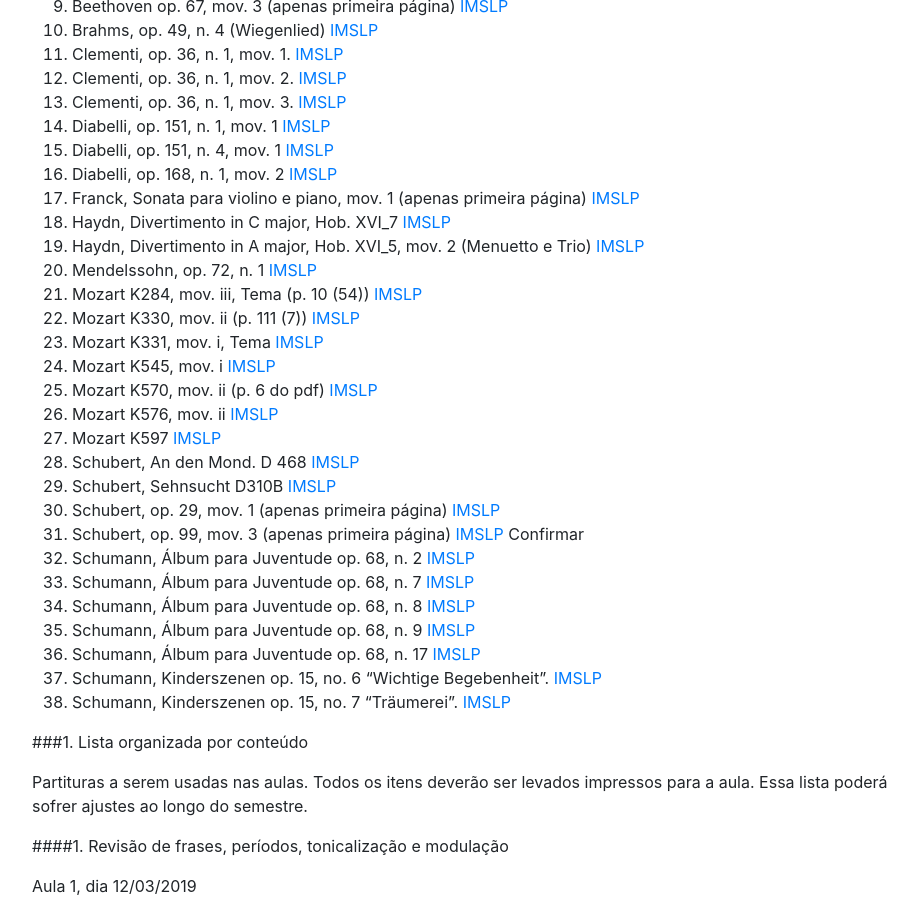
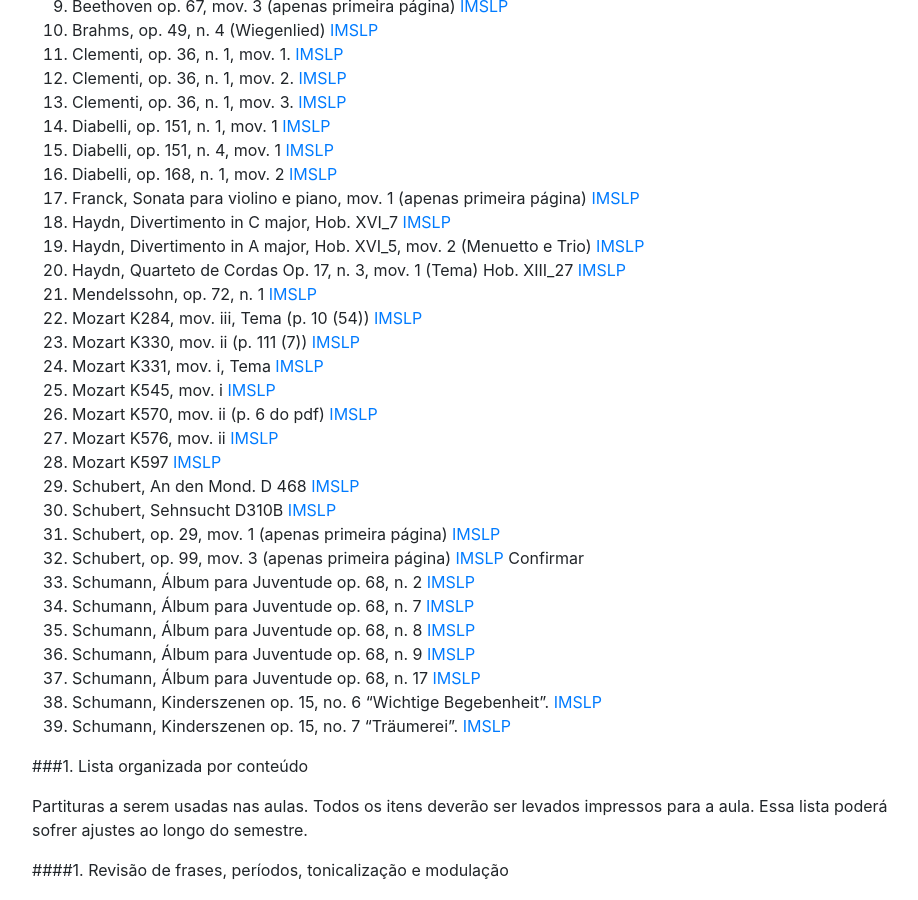
Before and after one commit to kroger/genosmus, a Jekyll site: the page built from _marcos/musa71.md, in a window 1280 px wide and 900 px high, scrolled down 2793 px. Shown: the whole window, without its empty margins (68-986 px from the left). Built offline with Jekyll 4.4.1, drawn with Linux system fonts in a browser that asks for light colours; the table of contents is made by our own code.

Commit message:
Atualização de exemplos

```diff
--- a/_marcos/musa71.md
+++ b/_marcos/musa71.md
@@ -142,6 +142,7 @@
 1. Franck, Sonata para violino e piano, mov. 1 (apenas primeira página) [IMSLP](http://ks.imslp.net/files/imglnks/usimg/0/05/IMSLP83742-PMLP04994-CFranck_Violin_Sonata.pdf)
 1. Haydn, Divertimento in C major, Hob. XVI_7 [IMSLP](http://ks4.imslp.info/files/imglnks/usimg/e/ee/IMSLP00110-Piano_Sonata_No_7_in_C.pdf)
 1. Haydn, Divertimento in A major, Hob. XVI_5, mov. 2 (Menuetto e Trio) [IMSLP](http://ks.imslp.net/files/imglnks/usimg/2/2b/IMSLP00108-Piano_Sonata_No_5_in_A.pdf)
+1. Haydn, Quarteto de Cordas Op. 17, n. 3, mov. 1 (Tema) Hob. XIII_27  [IMSLP](http://ks.imslp.net/files/imglnks/usimg/6/62/IMSLP455858-PMLP12302-Op17_comb.pdf)
 1. Mendelssohn, op. 72, n. 1 [IMSLP](http://ks.imslp.net/files/imglnks/usimg/6/63/IMSLP09377-Mendelssohn_-_Op.72_-_6_Pieces_for_Children.pdf)
 1. Mozart K284, mov. iii, Tema (p. 10 (54)) [IMSLP](http://ks.imslp.net/files/imglnks/usimg/6/65/IMSLP56315-PMLP01839-Mozart_Werke_Breitkopf_Serie_20_KV284.pdf)
 1. Mozart K330, mov. ii (p. 111 (7)) [IMSLP](http://ks4.imslp.info/files/imglnks/usimg/f/f5/IMSLP56319-PMLP01845-Mozart_Werke_Breitkopf_Serie_20_KV330.pdf)
```
